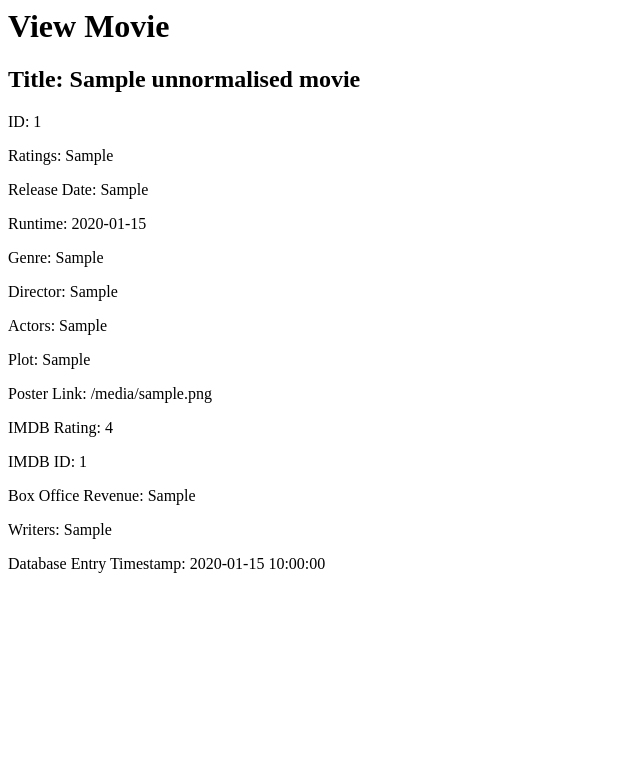
After one commit to Danieloc06/Tutorial2, a Flask app: page /view/ in a window 1280 px wide. The commit adds this page. Shown: the top 783 px of the page, without its empty margins (0-640 px from the left). Run offline with Flask 3, Linux system fonts and the light colour scheme; a database or web service that is not in the repository returns one stand-in record (values such as "Sample title"); some libraries are stand-ins or nearby versions.

Commit message:
Pushed workflows files

```diff
--- a/app.py
+++ b/app.py
@@ -1,38 +1,45 @@
 import os
 import requests
 import psycopg2
-from datetime import time
+import time
 from flask import Flask, render_template, request, jsonify
 from dotenv import load_dotenv
+import psycopg2.extras
+
+
+load_dotenv()
 DATABASE_URL = os.getenv("DATABASE_URL")
 def get_conn():
-    conn = psycopg2.connect(DATABASE_URL)
+    conn = psycopg2.connect(DATABASE_URL, sslmode='require')
     return conn
 
 # 1. Initialize the Flask app
 app = Flask(__name__)
 
-load_dotenv()
 API_KEY = os.getenv("API_KEY")
 
 
 @app.route('/')
 def home():
-    # This is the "Homepage"
-    return "<h1>Movie API is running!</h1><p>Add /search?t=Inception to the URL to test.</p>"
+    return render_template("home.html")
+
+@app.route('/index/')
+def index():
+    return render_template("index.html")
+
 
 
 @app.route('/search')
 def search():
     title = request.args.get('t')
+    response = requests.get(f"http://www.omdbapi.com/?t={title}&apikey={API_KEY}")
+    data = response.json()
 
     if not title:
         return {"error": "No title provided"}, 400
-
-    url = f"http://www.omdbapi.com/?t={title}&apikey={API_KEY}"
-    response = requests.get(url)
-
-    return response.json()
+    if data.get("Response") == "True":
+        insert_movie(data)
+    return render_template("index.html", content=data)
 
 
 # This part allows you to run it directly from PyCharm
@@ -77,5 +84,41 @@ def status():
         "movie_api_configured": API_KEY is not None,
         "environment": os.getenv("ENVIRONMENT", "development"),
     })
+
+def insert_movie(data):
+    conn = get_conn()
+    cur = conn.cursor()
+    cur.execute("""
+        INSERT INTO unnormalised_movie
+        (movie_title, movie_year, movie_rated, movie_released, movie_runtime, movie_genres, movie_directors, movie_writers, movie_actors, movie_plot, movie_poster, movie_imdb_rating, movie_imdb_id, movie_box_office)
+        VALUES (%s, %s, %s, %s, %s, %s, %s, %s, %s, %s, %s, %s, %s, %s)
+    """, (
+        data.get("Title"),
+        data.get("Year"),
+        data.get("Rated"),
+        data.get("Released"),
+        data.get("Runtime"),
+        data.get("Genre"),
+        data.get("Director"),
+        data.get("Writer"),
+        data.get("Actors"),
+        data.get("Plot"),
+        data.get("Poster"),
+        data.get("imdbRating"),
+        data.get("imdbID"),
+        data.get("BoxOffice")
+    ))
+    conn.commit()
+    conn.close()
+
+@app.route('/view/')
+def view():
+    conn = get_conn()
+    cur = conn.cursor(cursor_factory=psycopg2.extras.RealDictCursor)
+    cur.execute('SELECT * FROM unnormalised_movie')
+    unnormalised_movie = cur.fetchall()
+    conn.close()
+    return render_template('view.html', unnormalised_movie=unnormalised_movie)
+
 if __name__ == "__main__":
     app.run(debug=True)
--- /dev/null
+++ b/templates/view.html
@@ -0,0 +1,25 @@
+<html>
+<body>
+<h1>View Movie</h1>
+
+{% for movie in unnormalised_movie %}
+<div class="post">
+    <h2>Title: {{ movie['movie_title'] }}</h2>
+    <p>ID: {{ movie['id'] }}</p>
+    <p>Ratings: {{ movie['movie_rated'] }}</p>
+    <p>Release Date: {{ movie['movie_released'] }}</p>
+    <p>Runtime: {{ movie['movie_runtime'] }}</p>
+    <p>Genre: {{ movie['movie_genres'] }}</p>
+    <p>Director: {{ movie['movie_directors'] }}</p>
+    <p>Actors: {{ movie['movie_actors'] }}</p>
+    <p>Plot: {{ movie['movie_plot'] }}</p>
+    <p>Poster Link: {{ movie['movie_poster'] }}</p>
+    <p>IMDB Rating: {{ movie['movie_imdb_rating'] }}</p>
+    <p>IMDB ID: {{ movie['movie_imdb_id'] }}</p>
+    <p>Box Office Revenue: {{ movie['movie_box_office'] }}</p>
+    <p>Writers: {{ movie['movie_writers'] }}</p>
+    <p>Database Entry Timestamp: {{ movie['created_at'] }}</p>
+</div>
+{% endfor %}
+</body>
+</html>
```
Also changed, not shown: NEW.py (added, +13 -0 lines), templates/home.html (added, +13 -0 lines), templates/index.html (+5 -53 lines), 1 other file.
